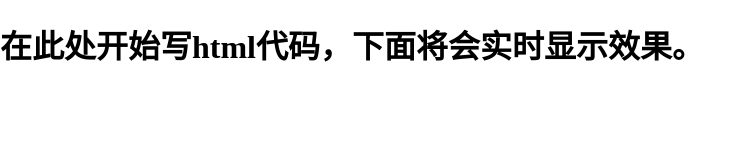
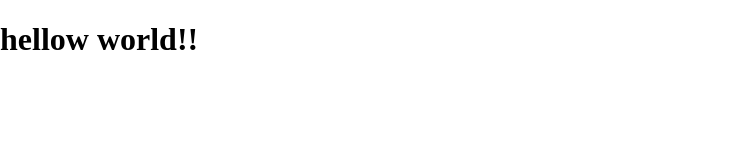
Before and after one commit to xunyouran/xunl1-two, a plain HTML site: page new.html in a window 1280 px wide. Shown: the whole page, without its empty margins (0-747 px from the left). Drawn offline with Linux system fonts and the light colour scheme.

Commit message:
Update new.html

```diff
--- a/new.html
+++ b/new.html
@@ -7,6 +7,6 @@
 
   </head>
   <body style="margin:0;">
-    <h1>在此处开始写html代码，下面将会实时显示效果。</h1>
+    <h1>hellow world!!</h1>
   </body>
 </html>
```
